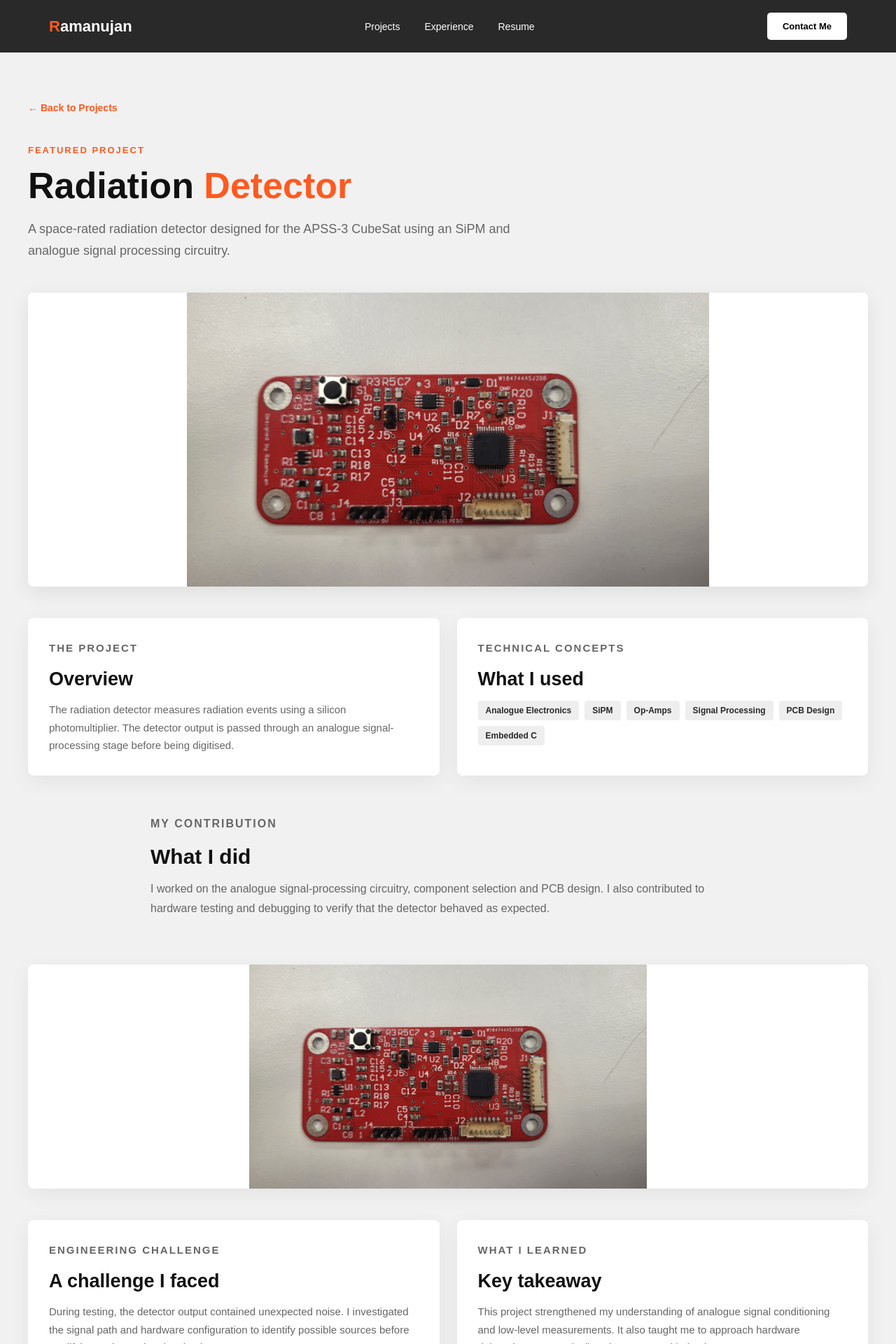
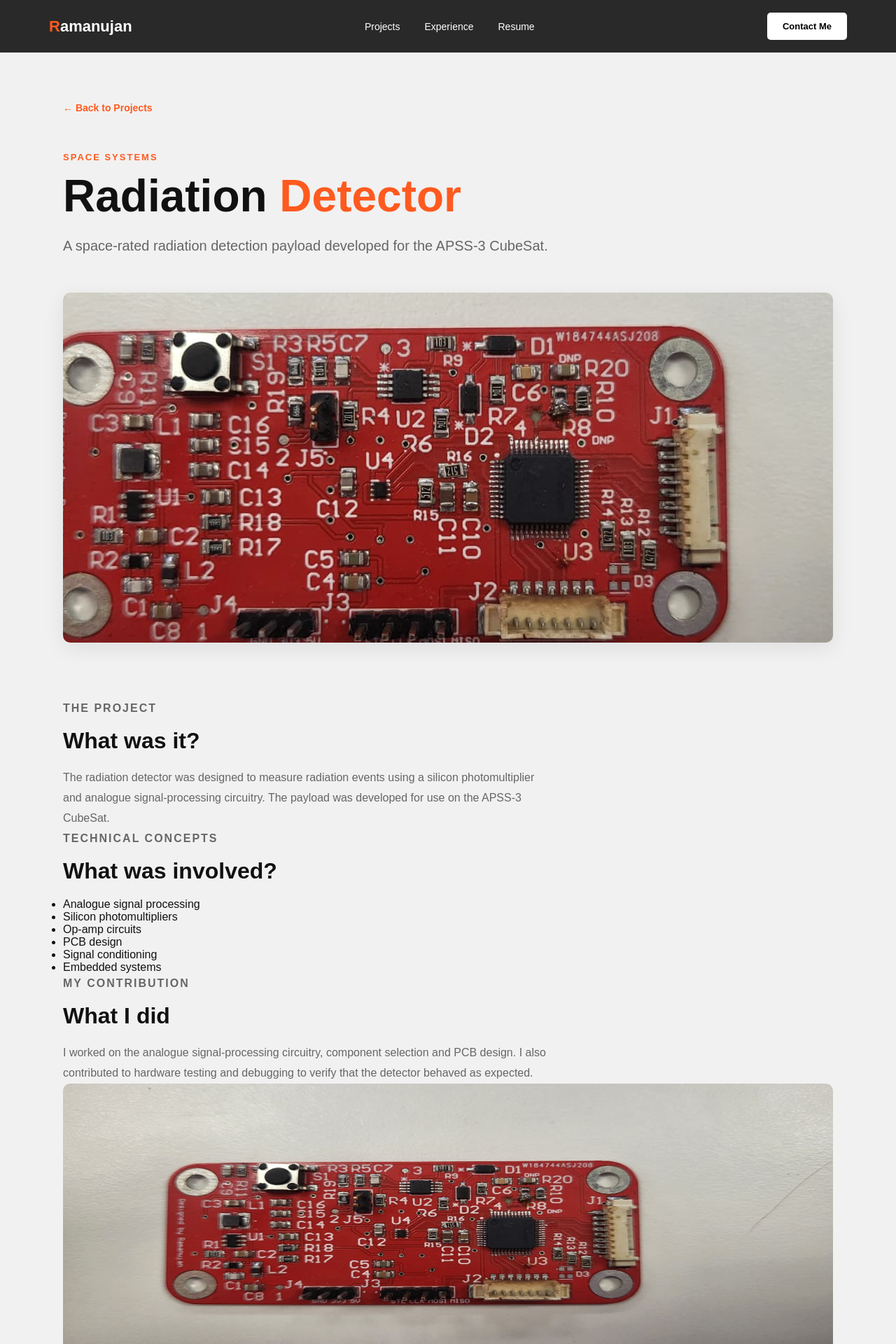
Before and after one commit to FreeZucchini/freezucchini.github.io, a Jekyll site: the page built from projects/radiation-detector.html, in a window 1280 px wide. Shown: the top 1920 px of the page at 70% size. Built offline with Jekyll 4.4.1, drawn with Linux system fonts in a browser that asks for light colours; some of the changed text lies outside the part shown.

Commit message:
Revert "template project page with better formatting"

```diff
--- a/assets/css/style.css
+++ b/assets/css/style.css
@@ -955,9 +955,19 @@ nav a:hover {
 ========================================= */
 
 .project-page {
-    padding: 70px 0 100px;
+    width: 100%;
+
+    padding: 70px 40px 120px;
 
     background: var(--light);
+}
+
+
+.project-page-container {
+    width: 100%;
+    max-width: 1100px;
+
+    margin: 0 auto;
 }
 
 
@@ -968,7 +978,7 @@ nav a:hover {
 .project-back {
     display: inline-block;
 
-    margin-bottom: 45px;
+    margin-bottom: 55px;
 
     color: var(--orange);
 
@@ -981,10 +991,11 @@ nav a:hover {
     transition: transform 0.2s ease;
 }
 
+
 .project-back:hover {
-    transform: translateX(-4px);
+    text-decoration: none;
 
-    text-decoration: none;
+    transform: translateX(-5px);
 }
 
 
@@ -993,29 +1004,47 @@ nav a:hover {
 ========================================= */
 
 .project-header {
-    max-width: 750px;
+    max-width: 850px;
 
-    margin-bottom: 45px;
+    margin-bottom: 50px;
 }
 
+
+.project-label {
+    margin-bottom: 12px;
+
+    color: var(--orange);
+
+    font-size: 13px;
+
+    font-weight: 800;
+
+    letter-spacing: 2px;
+
+    text-transform: uppercase;
+}
+
+
 .project-header h1 {
-    margin-bottom: 18px;
+    margin-bottom: 20px;
 
-    font-size: 52px;
+    font-size: 64px;
 
-    line-height: 1.1;
+    line-height: 1.05;
 }
+
 
 .project-header h1 span {
     color: var(--orange);
 }
 
-.project-description {
-    max-width: 700px;
+
+.project-subtitle {
+    max-width: 750px;
 
     color: var(--grey);
 
-    font-size: 18px;
+    font-size: 20px;
 
     line-height: 1.7;
 }
@@ -1025,18 +1054,18 @@ nav a:hover {
    MAIN PROJECT IMAGE
 ========================================= */
 
-.project-image-card {
+.project-hero-image {
     width: 100%;
 
-    height: 420px;
+    height: 500px;
 
-    margin-bottom: 45px;
+    margin-bottom: 80px;
 
     overflow: hidden;
 
+    border-radius: 10px;
+
     background: white;
-
-    border-radius: 8px;
 
     box-shadow:
         0 8px 30px rgba(0, 0, 0, 0.08);
@@ -1053,6 +1082,8 @@ nav a:hover {
 
     height: 100%;
 
+    display: block;
+
     object-fit: contain;
 }
 
@@ -1064,11 +1095,33 @@ nav a:hover {
 .project-page .project-grid {
     display: grid;
 
-    grid-template-columns: 1fr 1fr;
+    grid-template-columns: 1.3fr 1fr;
 
-    gap: 25px;
+    gap: 80px;
 
-    margin-bottom: 45px;
+    margin-bottom: 90px;
+}
+
+
+.project-section h2,
+.project-text-section h2 {
+    margin-bottom: 20px;
+
+    font-size: 32px;
+
+    line-height: 1.2;
+}
+
+
+.project-section p,
+.project-text-section p {
+    max-width: 700px;
+
+    color: var(--grey);
+
+    font-size: 16px;
+
+    line-height: 1.8;
 }
 
 
@@ -1095,12 +1148,13 @@ nav a:hover {
     line-height: 1.2;
 }
 
+
 .project-page .project-card p {
     color: var(--grey);
 
     font-size: 15px;
 
-    line-height: 1.7;
+    line-height: 1.5;
 }
 
 
@@ -1108,26 +1162,22 @@ nav a:hover {
    CONTENT SECTION
 ========================================= */
 
-.project-content-section {
-    max-width: 850px;
+    position: absolute;
 
-    margin: 0 auto 55px;
+    left: 0;
 
-    padding: 10px 0;
+    color: var(--orange);
+
+    font-weight: 900;
 }
 
-.project-content-section h2 {
-    margin-bottom: 15px;
 
-    font-size: 30px;
-}
+/* =========================================
+   TEXT SECTION
+   ========================================= */
 
-.project-content-section p {
-    color: var(--grey);
-
-    font-size: 16px;
-
-    line-height: 1.8;
+.project-text-section {
+    margin-bottom: 80px;
 }
 
 
@@ -1135,21 +1185,24 @@ nav a:hover {
    SECOND IMAGE
 ========================================= */
 
-.project-image-small {
+.project-secondary-image {
     width: 100%;
 
-    height: 320px;
+    height: 400px;
 
-    margin-bottom: 45px;
+    margin-bottom: 90px;
 
     overflow: hidden;
 
+    border-radius: 10px;
+
     background: white;
+}
 
-    border-radius: 8px;
 
-    box-shadow:
-        0 8px 30px rgba(0, 0, 0, 0.06);
+.project-secondary-image img {
+    width: 100%;
+    height: 100%;
 
     display: flex;
 
@@ -1171,24 +1224,32 @@ nav a:hover {
    PROJECT TAGS
 ========================================= */
 
+.project-technologies {
+    padding-top: 40px;
+
+    border-top: 1px solid #ddd;
+}
+
+
 .project-tags {
     display: flex;
 
     flex-wrap: wrap;
 
-    gap: 8px;
+    gap: 10px;
 }
 
+
 .project-tags span {
-    padding: 7px 11px;
+    padding: 8px 14px;
 
-    background: #eeeeee;
+    background: #e9e9e9;
 
-    border-radius: 4px;
+    border-radius: 5px;
 
     color: var(--dark);
 
-    font-size: 12px;
+    font-size: 13px;
 
     font-weight: 600;
 }
@@ -1212,19 +1273,26 @@ nav a:hover {
 @media screen and (max-width: 800px) {
 
     .project-page {
-        padding: 55px 0 80px;
+        padding: 60px 30px 90px;
     }
 
+
     .project-header h1 {
-        font-size: 45px;
+        font-size: 52px;
     }
+
 
     .project-page .project-grid {
         grid-template-columns: 1fr;
+
+        gap: 55px;
     }
 
-    .project-image-card {
-        height: 350px;
+
+    .project-two-column {
+        grid-template-columns: 1fr;
+
+        gap: 55px;
     }
 }
 
@@ -1233,27 +1301,40 @@ nav a:hover {
    PROJECT PAGE MOBILE
 ========================================= */
 
-@media screen and (max-width: 500px) {
+@media screen and (max-width: 550px) {
 
     .project-page {
-        padding: 40px 0 60px;
+        padding: 45px 20px 70px;
     }
 
-    .project-header h1 {
-        font-size: 38px;
+
+    .project-back {
+        margin-bottom: 40px;
     }
 
-    .project-description {
-        font-size: 16px;
+
+    .project-header h1 {
+        font-size: 42px;
     }
 
-    .project-image-card {
-        height: 260px;
+
+    .project-subtitle {
+        font-size: 17px;
     }
 
-    .project-image-small {
-        height: 230px;
+
+    .project-hero-image {
+        height: 280px;
+
+        margin-bottom: 60px;
     }
+
+
+    .project-section h2,
+    .project-text-section h2 {
+        font-size: 27px;
+    }
+
 
     .project-page .project-card {
         padding: 25px;
--- a/projects/radiation-detector.html
+++ b/projects/radiation-detector.html
@@ -5,7 +5,7 @@ title: Radiation Detector
 
 <section class="project-page">
 
-    <div class="section-container">
+    <div class="project-page-container">
 
         <!-- Back -->
         <a
@@ -16,28 +16,33 @@ title: Radiation Detector
         </a>
 
 
-        <!-- Header -->
+        <!-- =========================================
+             PROJECT HEADER
+             ========================================= -->
+
         <div class="project-header">
 
             <p class="section-label">
-                FEATURED PROJECT
+                SPACE SYSTEMS
             </p>
 
             <h1>
                 Radiation <span>Detector</span>
             </h1>
 
-            <p class="project-description">
-                A space-rated radiation detector designed for the
-                APSS-3 CubeSat using an SiPM and analogue signal
-                processing circuitry.
+            <p class="project-subtitle">
+                A space-rated radiation detection payload
+                developed for the APSS-3 CubeSat.
             </p>
 
         </div>
 
 
-        <!-- Main project image -->
-        <div class="project-image-card">
+        <!-- =========================================
+             HERO IMAGE
+             ========================================= -->
+
+        <div class="project-hero-image">
 
             <img
                 src="{{ '/assets/images/rad.jpeg' | relative_url }}"
@@ -47,59 +52,83 @@ title: Radiation Detector
         </div>
 
 
-        <!-- Overview / Technical Concepts -->
-        <div class="project-grid">
+        <!-- =========================================
+             PROJECT / TECHNICAL CONCEPTS
+             ========================================= -->
 
-            <div class="project-card">
+        <div class="project-introduction">
 
-                <p class="section-label">
+            <div class="project-section">
+
+                <p class="project-label">
                     THE PROJECT
                 </p>
 
                 <h2>
-                    Overview
+                    What was it?
                 </h2>
 
                 <p>
-                    The radiation detector measures radiation events
-                    using a silicon photomultiplier. The detector output
-                    is passed through an analogue signal-processing
-                    stage before being digitised.
+                    The radiation detector was designed to measure
+                    radiation events using a silicon photomultiplier
+                    and analogue signal-processing circuitry.
+                    The payload was developed for use on the
+                    APSS-3 CubeSat.
                 </p>
 
             </div>
 
 
-            <div class="project-card">
+            <div class="project-section project-concepts">
 
-                <p class="section-label">
+                <p class="project-label">
                     TECHNICAL CONCEPTS
                 </p>
 
                 <h2>
-                    What I used
+                    What was involved?
                 </h2>
 
-                <div class="project-tags">
+                <ul>
 
-                    <span>Analogue Electronics</span>
-                    <span>SiPM</span>
-                    <span>Op-Amps</span>
-                    <span>Signal Processing</span>
-                    <span>PCB Design</span>
-                    <span>Embedded C</span>
+                    <li>
+                        Analogue signal processing
+                    </li>
 
-                </div>
+                    <li>
+                        Silicon photomultipliers
+                    </li>
+
+                    <li>
+                        Op-amp circuits
+                    </li>
+
+                    <li>
+                        PCB design
+                    </li>
+
+                    <li>
+                        Signal conditioning
+                    </li>
+
+                    <li>
+                        Embedded systems
+                    </li>
+
+                </ul>
 
             </div>
 
         </div>
 
 
-        <!-- My contribution -->
-        <div class="project-content-section">
+        <!-- =========================================
+             WHAT I DID
+             ========================================= -->
 
-            <p class="section-label">
+        <div class="project-text-section">
+
+            <p class="project-label">
                 MY CONTRIBUTION
             </p>
 
@@ -117,8 +146,11 @@ title: Radiation Detector
         </div>
 
 
-        <!-- Second image -->
-        <div class="project-image-small">
+        <!-- =========================================
+             SECOND IMAGE
+             ========================================= -->
+
+        <div class="project-secondary-image">
 
             <img
                 src="{{ '/assets/images/rad.jpeg' | relative_url }}"
@@ -128,12 +160,15 @@ title: Radiation Detector
         </div>
 
 
-        <!-- Challenge / Learning -->
-        <div class="project-grid">
+        <!-- =========================================
+             CHALLENGE / LEARNING
+             ========================================= -->
 
-            <div class="project-card">
+        <div class="project-two-column">
 
-                <p class="section-label">
+            <div class="project-text-section">
+
+                <p class="project-label">
                     ENGINEERING CHALLENGE
                 </p>
 
@@ -151,14 +186,14 @@ title: Radiation Detector
             </div>
 
 
-            <div class="project-card">
+            <div class="project-text-section">
 
-                <p class="section-label">
-                    WHAT I LEARNED
+                <p class="project-label">
+                    TAKEAWAY
                 </p>
 
                 <h2>
-                    Key takeaway
+                    What I learned
                 </h2>
 
                 <p>
@@ -166,7 +201,7 @@ title: Radiation Detector
                     analogue signal conditioning and low-level
                     measurements. It also taught me to approach
                     hardware debugging systematically using measured
-                    behaviour.
+                    behaviour rather than relying solely on simulation.
                 </p>
 
             </div>
@@ -174,20 +209,24 @@ title: Radiation Detector
         </div>
 
 
-        <!-- Skills -->
-        <div class="project-skills">
+        <!-- =========================================
+             TECHNOLOGIES
+             ========================================= -->
 
-            <p class="section-label">
+        <div class="project-technologies">
+
+            <p class="project-label">
                 TECHNOLOGIES & SKILLS
             </p>
 
             <div class="project-tags">
 
                 <span>Altium Designer</span>
+                <span>Analogue Electronics</span>
                 <span>PCB Design</span>
-                <span>Analogue Electronics</span>
                 <span>Embedded C</span>
                 <span>Hardware Testing</span>
+                <span>Signal Processing</span>
 
             </div>
 
```
